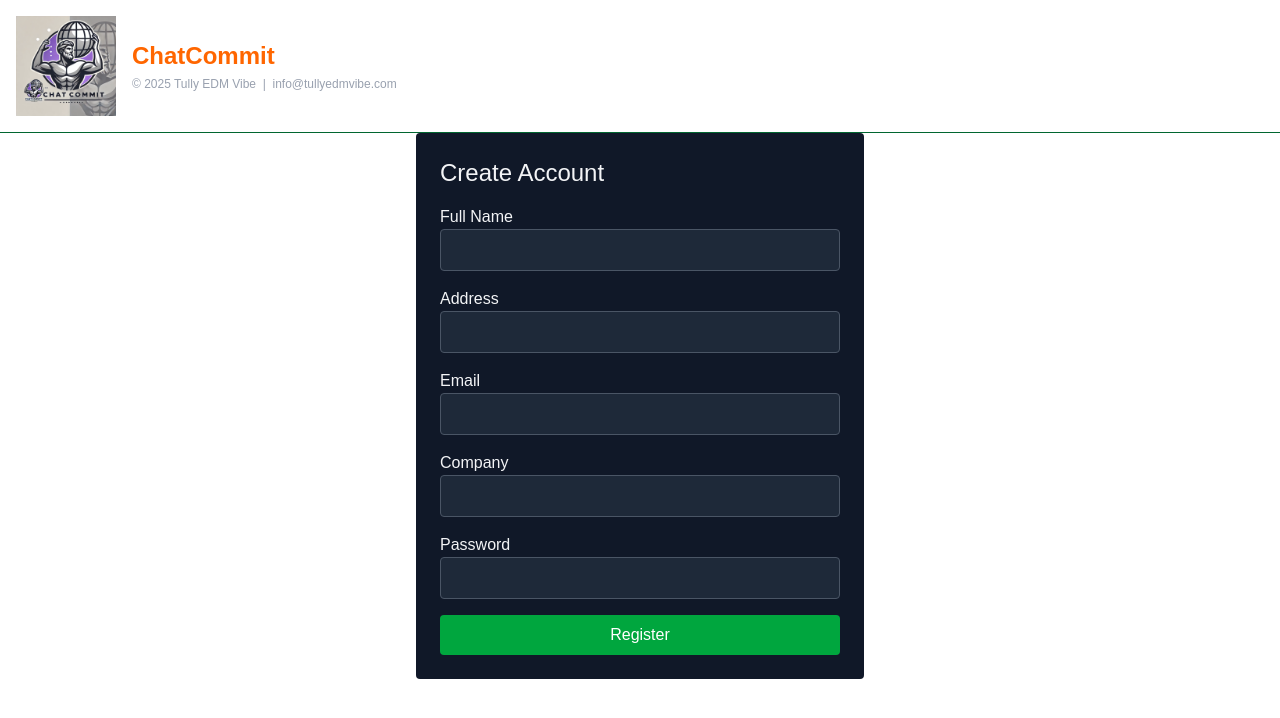
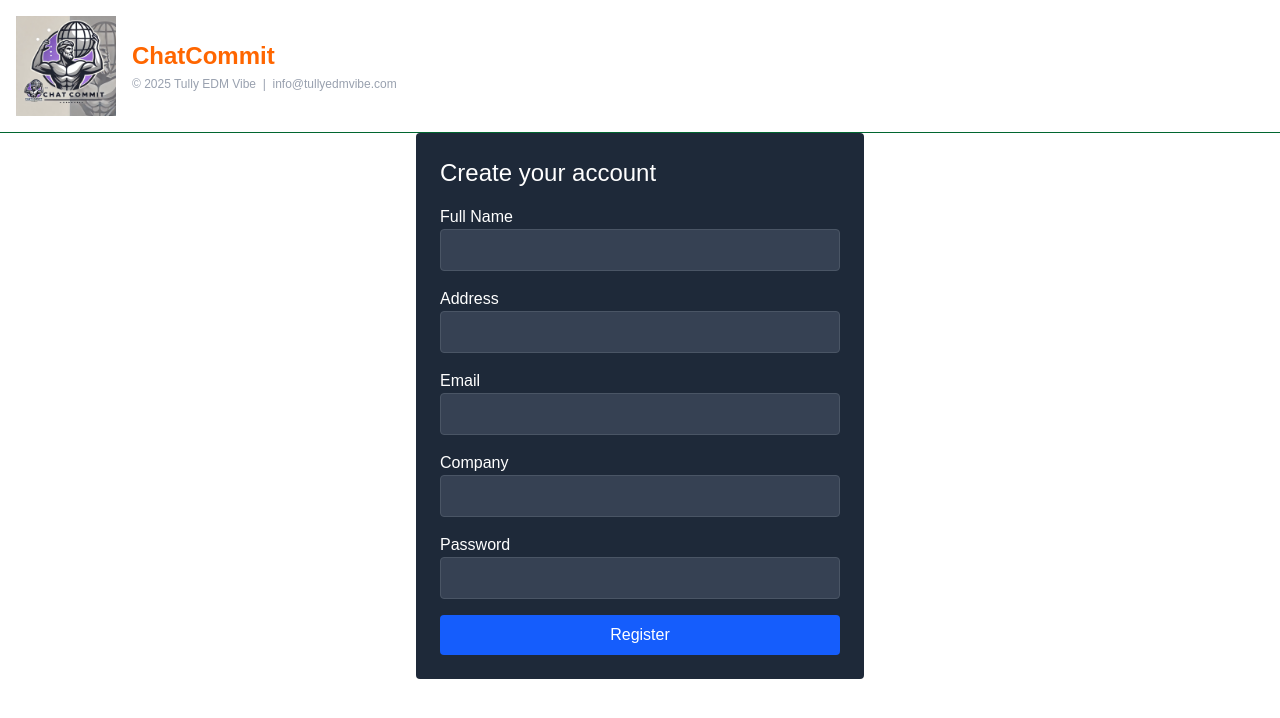
Before and after one commit to nrbessmer/ChatCommit, a Next.js app in the folder frontend/: page /register in a window 1280 px wide. Shown: the top 718 px of the page. Built offline with nearby package versions, Linux system fonts and the light colour scheme; no server answers.

Commit message:
🔄 Update and deploy latest changes

```diff
--- a/frontend/app/register/page.tsx
+++ b/frontend/app/register/page.tsx
@@ -1,3 +1,4 @@
+// frontend/app/register/page.tsx
 'use client'
 
 import { useState } from 'react'
@@ -6,13 +7,11 @@ import { registerUser } from '@/lib/api'
 
 export default function RegisterPage() {
   const router = useRouter()
-
   const [fullName, setFullName] = useState('')
   const [address, setAddress] = useState('')
   const [email, setEmail] = useState('')
   const [company, setCompany] = useState('')
   const [password, setPassword] = useState('')
-
   const [error, setError] = useState<string | null>(null)
   const [loading, setLoading] = useState(false)
 
@@ -20,80 +19,88 @@ export default function RegisterPage() {
     e.preventDefault()
     setError(null)
     setLoading(true)
-
     try {
-      await registerUser({ full_name: fullName, address, email, company, password })
-      // On success, redirect to login
-      router.push('/login')
+      await registerUser({
+        full_name: fullName,
+        address,
+        email,
+        company,
+        password,
+      })
+      // on success, redirect straight to subscription page
+      router.push('/subscription')
     } catch (err: any) {
-      setError(err.response?.data?.detail || 'Registration failed')
+      setError(err.response?.data?.detail || 'Registration failed.')
     } finally {
       setLoading(false)
     }
   }
 
   return (
-    <div className="max-w-md mx-auto p-6 bg-gray-900 text-gray-100 rounded">
-      <h1 className="text-2xl mb-4">Create Account</h1>
+    <div className="max-w-md mx-auto p-6 bg-gray-800 text-white rounded">
+      <h1 className="text-2xl mb-4">Create your account</h1>
+      <form onSubmit={handleSubmit} className="space-y-4">
+        {error && <p className="text-red-400">{error}</p>}
 
-      <form onSubmit={handleSubmit} className="space-y-4">
         <div>
           <label>Full Name</label>
           <input
             type="text"
+            value={fullName}
+            onChange={e => setFullName(e.target.value)}
             required
-            value={fullName}
-            onChange={(e) => setFullName(e.target.value)}
-            className="w-full bg-gray-800 p-2 rounded"
+            className="w-full p-2 bg-gray-700 rounded"
           />
         </div>
+
         <div>
           <label>Address</label>
           <input
             type="text"
+            value={address}
+            onChange={e => setAddress(e.target.value)}
             required
-            value={address}
-            onChange={(e) => setAddress(e.target.value)}
-            className="w-full bg-gray-800 p-2 rounded"
+            className="w-full p-2 bg-gray-700 rounded"
           />
         </div>
+
         <div>
           <label>Email</label>
           <input
             type="email"
+            value={email}
+            onChange={e => setEmail(e.target.value)}
             required
-            value={email}
-            onChange={(e) => setEmail(e.target.value)}
-            className="w-full bg-gray-800 p-2 rounded"
+            className="w-full p-2 bg-gray-700 rounded"
           />
         </div>
+
         <div>
           <label>Company</label>
           <input
             type="text"
+            value={company}
+            onChange={e => setCompany(e.target.value)}
             required
-            value={company}
-            onChange={(e) => setCompany(e.target.value)}
-            className="w-full bg-gray-800 p-2 rounded"
+            className="w-full p-2 bg-gray-700 rounded"
           />
         </div>
+
         <div>
           <label>Password</label>
           <input
             type="password"
+            value={password}
+            onChange={e => setPassword(e.target.value)}
             required
-            value={password}
-            onChange={(e) => setPassword(e.target.value)}
-            className="w-full bg-gray-800 p-2 rounded"
+            className="w-full p-2 bg-gray-700 rounded"
           />
         </div>
-
-        {error && <p className="text-red-400">{error}</p>}
 
         <button
           type="submit"
           disabled={loading}
-          className="w-full bg-green-600 py-2 rounded"
+          className="w-full bg-blue-600 hover:bg-blue-700 py-2 rounded"
         >
           {loading ? 'Registering…' : 'Register'}
         </button>
```
Also changed, not shown: 2 other files (tests, documents, lock files or other folders).
